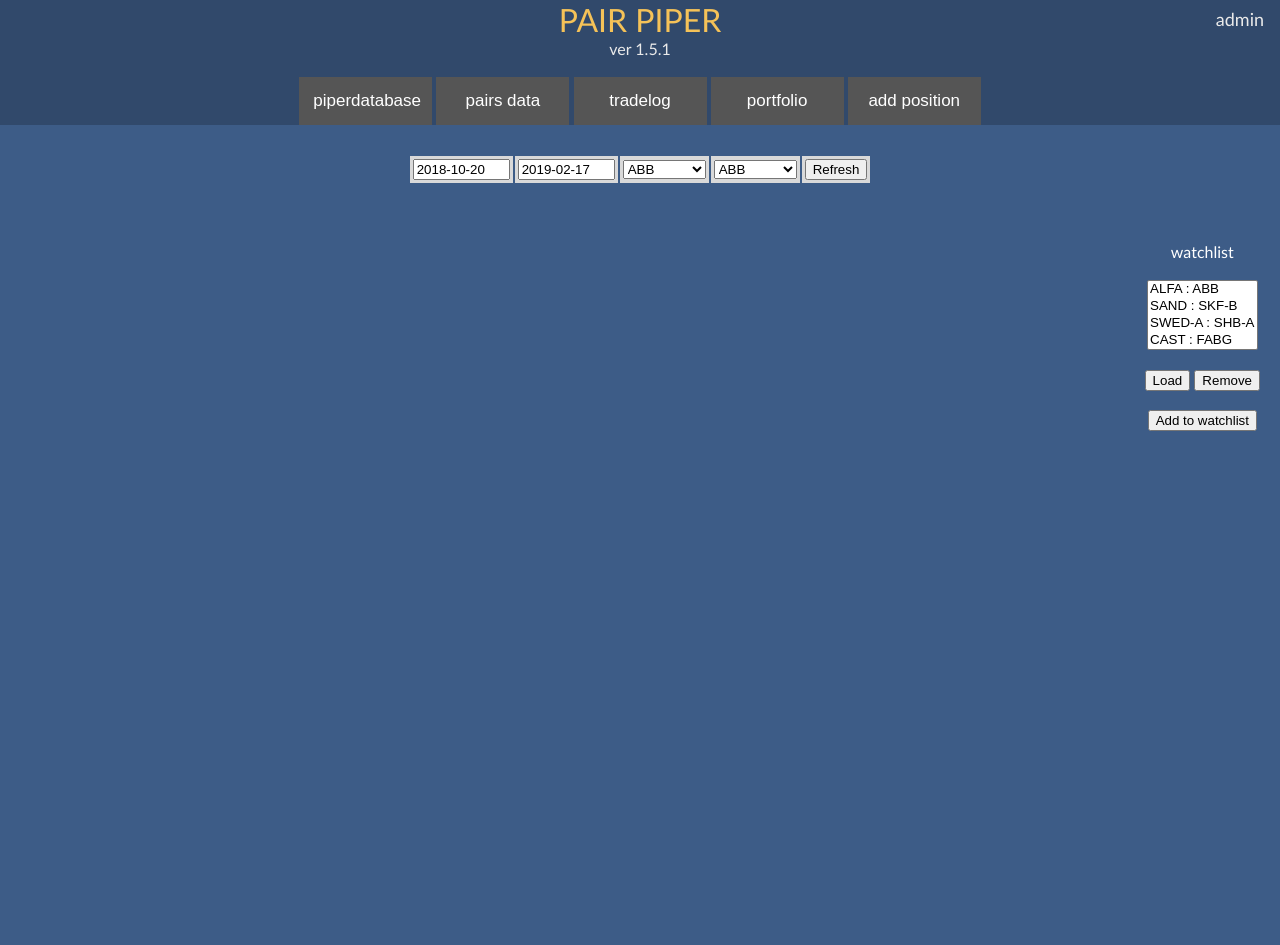
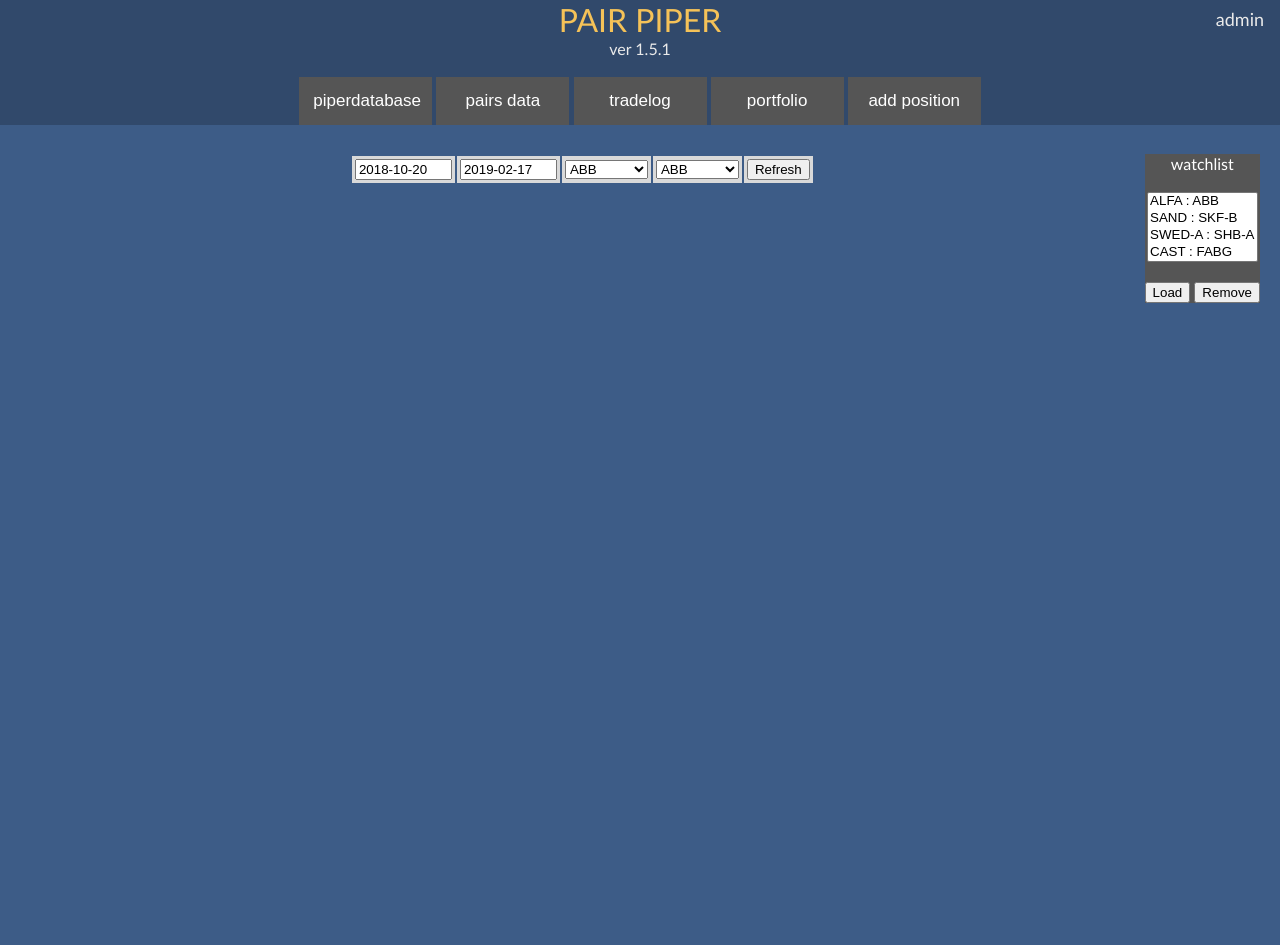
Before and after one commit to bomstone/pairpiperweb, a Django app: page /pairsdata/ in a window 1280 px wide. Run offline with Django 3.2, Linux system fonts and the light colour scheme; some libraries are stand-ins or nearby versions.

Commit message:
modified watchlist layout

```diff
--- a/pairsdata/templates/pairsdata/pairsdata.html
+++ b/pairsdata/templates/pairsdata/pairsdata.html
@@ -3,6 +3,19 @@
 {% block content %}
 <div class="portfolio">
     <center>
+    <div class="right">
+        watchlist<br><br>
+            <select multiple="multiple">
+                <option>ALFA : ABB</option>
+                <option>SAND : SKF-B</option>
+                <option>SWED-A : SHB-A</option>
+                <option>CAST : FABG</option>
+            </select>
+        <br><br>
+            <button>Load</button>  <button>Remove</button>
+    </div>
+
+    <div class="top_bar">
         <table>
             <form method="POST">
             {% csrf_token %}
@@ -32,23 +45,7 @@
             </form>
             </tr>
         </table>
-
-    <br><br><br>
-        <div class="right">
-            <center>
-            watchlist<br><br>
-                <select multiple="multiple">
-                    <option>ALFA : ABB</option>
-                    <option>SAND : SKF-B</option>
-                    <option>SWED-A : SHB-A</option>
-                    <option>CAST : FABG</option>
-                </select>
-            <br><br>
-                <button>Load</button>  <button>Remove</button>
-            <br><br>
-                <button>Add to watchlist</button>
-            </center>
-        </div>
+    </div> <br><br><br>
 
     <div class="chartrow">
         <div class="left">
--- a/static/css/style.css
+++ b/static/css/style.css
@@ -94,7 +94,7 @@ body, html {
 }
 
 .right {
-
+    background-color: #555;
     float: right;
 
 }
```
Lines whose indentation alone changed are shown as unchanged.
